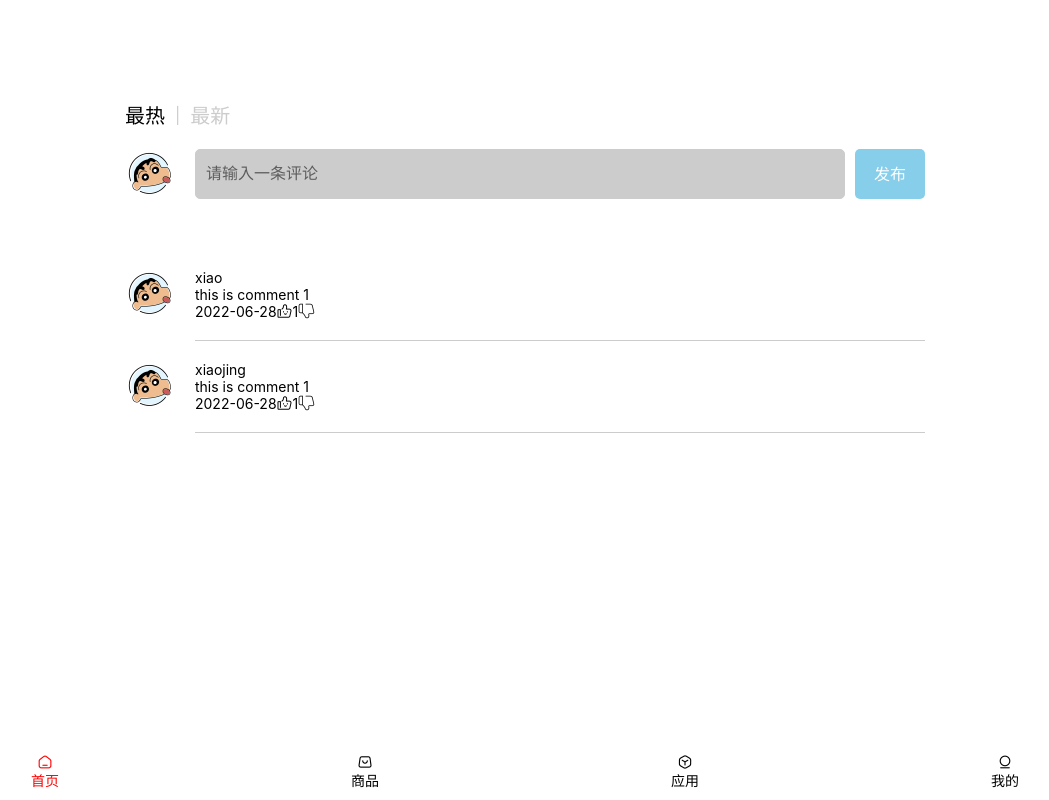
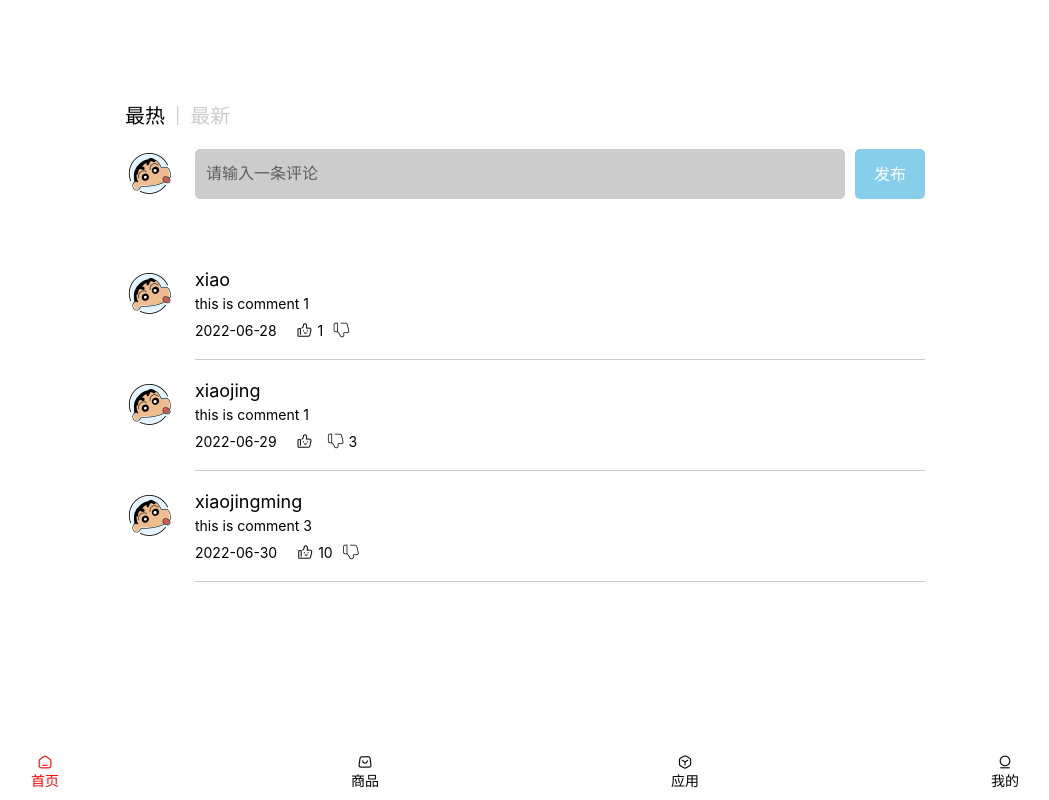
Before and after one commit to xiaojingming/react-project, a React (Vite) app: page /comment in a window 1280 px wide. Shown: the whole page, without its empty margins (115-1164 px from the left). Built offline with nearby package versions, Linux system fonts and the light colour scheme.

Commit message:
comment demo

```diff
--- a/src/pages/Comment/index.scss
+++ b/src/pages/Comment/index.scss
@@ -14,6 +14,9 @@
     }
     .active {
       color: #000;
+    }
+    .disActive {
+      cursor: pointer;
     }
   }
   .add-comment {
@@ -62,10 +65,28 @@
         flex: 1;
         padding-bottom: 20px;
         border-bottom: 1px solid #ccc;
+        .item-author {
+          display: block;
+          font-size: 18px;
+          margin-bottom: 5px;
+        }
+        .item-comment {
+          font-size: 14px;
+          margin-bottom: 10px;
+        }
         .comment-options {
           display: flex;
           &-good, &-bad {
             display: flex;
+            margin-right: 10px;
+            cursor: pointer;
+            i {
+              margin-right: 5px;
+            }
+          }
+          &-time {
+            font-size: 14px;
+            margin-right: 20px;
           }
         }
       }
--- a/src/pages/Comment/index.tsx
+++ b/src/pages/Comment/index.tsx
@@ -1,3 +1,4 @@
+/* eslint-disable react/destructuring-assignment */
 /* eslint-disable react/state-in-constructor */
 import { Component, ReactNode } from 'react';
 import './index.scss';
@@ -14,6 +15,7 @@ interface Comment {
 class CommentComponent extends Component {
   state: Readonly<{
     lists: Comment[];
+    showLatest: boolean;
   }> = {
       lists: [
         {
@@ -28,21 +30,60 @@ class CommentComponent extends Component {
           id: 1,
           author: 'xiaojing',
           comment: 'this is comment 1',
-          date: '2022-06-28',
-          good: 1,
+          date: '2022-06-29',
+          good: 0,
+          bad: 3,
+        },
+        {
+          id: 2,
+          author: 'xiaojingming',
+          comment: 'this is comment 3',
+          date: '2022-06-30',
+          good: 10,
           bad: 0,
         },
       ],
+      showLatest: false,
     };
 
+  originList = this.state.lists;
+
+  handleChangeHead = (flag: boolean) => {
+    const { lists } = this.state;
+    let ls = this.originList;
+    if (flag) {
+      ls = lists.concat()
+        .sort((next, cur) => {
+          if (new Date(next.date).getTime() - new Date(cur.date).getTime() > 0) {
+            return -1;
+          }
+          return 1;
+        });
+    }
+    this.setState({
+      showLatest: flag,
+      lists: ls,
+    });
+  };
+
   render(): ReactNode {
-    const { lists } = this.state;
+    const { lists, showLatest } = this.state;
     return (
       <div className="comment">
         <div className="header">
-          <span className="active">最热</span>
+          <span
+            className={showLatest ? 'disActive' : 'active'}
+            onClick={() => this.handleChangeHead(false)}
+          >
+            最热
+          </span>
           <span>|</span>
-          <span>最新</span>
+          <span
+            className={showLatest ? 'active' : 'disActive'}
+            onClick={() => this.handleChangeHead(true)}
+          >
+            最新
+          </span>
         </div>
         <div className="add-comment">
           <img src="../../../asserts/comment/lbxx.png" alt="" />
```
